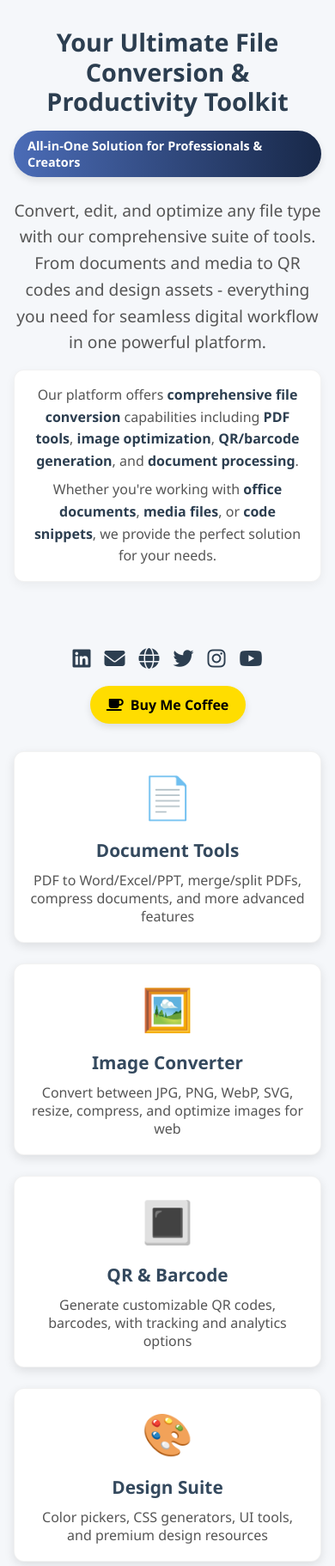
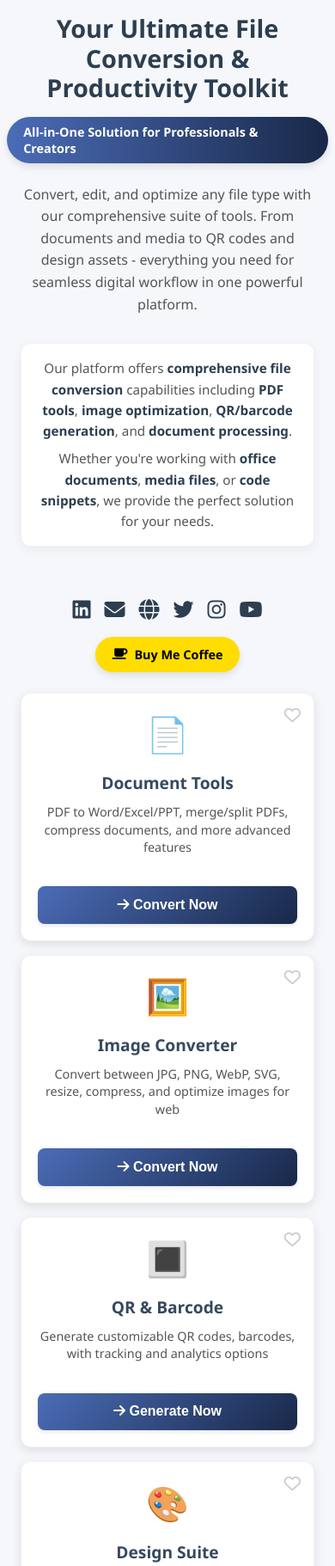
Before and after one commit to mukima1/site1, a plain HTML site: page index.html in a window 390 px wide. Shown: the top 1822 px of the page at 86% size. Drawn offline with Linux system fonts and the light colour scheme.

Commit message:
more designed

```diff
--- a/index.html
+++ b/index.html
@@ -29,7 +29,7 @@
       display: flex;
       flex-direction: column;
       align-items: center;
-      padding: 2rem 1rem;
+      padding: 1rem;
     }
     h1 {
       margin-bottom: 1rem;
@@ -37,41 +37,44 @@
       color: #2c3e50;
       text-align: center;
       animation: fadeInDown 0.8s ease;
-      font-size: 2.5rem;
+      font-size: clamp(1.8rem, 5vw, 2.5rem);
       line-height: 1.2;
+      padding: 0 1rem;
     }
     .tagline {
       display: inline-block;
       background: linear-gradient(90deg, #4b6cb7, #182848);
       color: white;
-      padding: 0.5rem 1rem;
+      padding: 0.5rem 1.2rem;
       border-radius: 50px;
-      font-size: 1rem;
+      font-size: clamp(0.9rem, 3vw, 1rem);
       font-weight: 600;
       margin-bottom: 1.5rem;
       box-shadow: 0 4px 8px rgba(0,0,0,0.1);
     }
     p.description {
       margin-bottom: 1rem;
-      font-size: 1.2rem;
+      font-size: clamp(1rem, 3vw, 1.2rem);
       color: #555;
       text-align: center;
       max-width: 800px;
       animation: fadeIn 1s ease;
       line-height: 1.6;
+      padding: 0 1rem;
     }
     .feature-description {
       background: white;
-      padding: 1.5rem;
+      padding: 1.2rem;
       border-radius: 12px;
-      margin-bottom: 2.5rem;
+      margin: 1rem 0 2rem;
       max-width: 800px;
+      width: calc(100% - 2rem);
       box-shadow: 0 4px 12px rgba(0,0,0,0.05);
       border: 1px solid rgba(0,0,0,0.05);
       animation: fadeIn 1s ease;
     }
     .feature-description p {
-      font-size: 1.1rem;
+      font-size: clamp(0.95rem, 3vw, 1.1rem);
       color: #555;
       text-align: center;
       line-height: 1.6;
@@ -86,46 +89,98 @@
     }
     .grid {
       display: grid;
-      gap: 1.5rem;
+      gap: 1.2rem;
       width: 100%;
       max-width: 960px;
       grid-template-columns: repeat(auto-fit, minmax(260px, 1fr));
       animation: fadeInUp 0.8s ease;
+      padding: 0 1rem;
     }
     .card {
       background: white;
-      padding: 1.8rem 1.5rem;
+      padding: 1.5rem;
       border-radius: 12px;
       box-shadow: 0 4px 12px rgb(0 0 0 / 0.1);
-      cursor: pointer;
       display: flex;
       flex-direction: column;
-      justify-content: center;
-      transition: transform 0.2s ease, box-shadow 0.2s ease;
+      justify-content: space-between;
+      transition: all 0.3s ease;
       user-select: none;
       border: 1px solid rgba(0,0,0,0.05);
+      position: relative;
+      overflow: hidden;
+      -webkit-tap-highlight-color: rgba(0,0,0,0.1);
     }
-    .card:hover {
-      transform: translateY(-5px);
-      box-shadow: 0 10px 20px rgb(0 0 0 / 0.15);
+    .card-content {
+      display: flex;
+      flex-direction: column;
+      flex-grow: 1;
     }
     .icon {
-      font-size: 3.5rem;
+      font-size: clamp(2.5rem, 8vw, 3.5rem);
       margin-bottom: 1rem;
       text-align: center;
       user-select: none;
     }
     .card h2 {
-      font-size: 1.5rem;
+      font-size: clamp(1.2rem, 4vw, 1.5rem);
       margin-bottom: 0.7rem;
       text-align: center;
       color: #34495e;
     }
     .card p {
-      font-size: 1rem;
+      font-size: clamp(0.9rem, 3vw, 1rem);
       color: #555;
       text-align: center;
-      line-height: 1.3;
+      line-height: 1.4;
+      margin-bottom: 1rem;
+    }
+    /* Call-to-Action Button */
+    .card-btn {
+      display: inline-block;
+      margin-top: 1.2rem;
+      padding: 0.7rem 1rem;
+      background: linear-gradient(135deg, #4b6cb7, #182848);
+      color: white;
+      border-radius: 8px;
+      text-align: center;
+      font-weight: 600;
+      font-size: 0.95rem;
+      transition: all 0.3s ease;
+      border: none;
+      cursor: pointer;
+      width: 100%;
+      box-shadow: 0 2px 5px rgba(0,0,0,0.1);
+      text-decoration: none;
+    }
+    .card-btn:hover, .card-btn:focus {
+      transform: translateY(-2px);
+      box-shadow: 0 5px 10px rgba(0,0,0,0.2);
+      background: linear-gradient(135deg, #3a56a0, #101f3d);
+    }
+    .card-btn:active {
+      transform: translateY(0);
+    }
+    /* Like Button */
+    .like-btn {
+      position: absolute;
+      top: 10px;
+      right: 10px;
+      background: none;
+      border: none;
+      cursor: pointer;
+      font-size: 1.2rem;
+      color: #ccc;
+      transition: all 0.3s ease;
+      z-index: 10;
+      padding: 5px;
+    }
+    .like-btn:hover {
+      color: #ff6b6b;
+    }
+    .like-btn.liked {
+      color: #ff4757;
+      animation: heartBeat 0.6s ease;
     }
     footer {
       margin-top: 3rem;
@@ -133,29 +188,27 @@
       color: #999;
       text-align: center;
       animation: fadeIn 1.5s ease;
+      padding: 0 1rem;
     }
-
     /* Social Media and Coffee Button */
     .social-coffee-container {
       display: flex;
       justify-content: center;
       align-items: center;
-      gap: 1.5rem;
-      margin: 2rem 0;
+      gap: 1.2rem;
+      margin: 1.5rem 0;
       flex-wrap: wrap;
       animation: fadeIn 1.2s ease;
+      padding: 0 1rem;
     }
-
     .social-icon {
-      font-size: 1.8rem;
+      font-size: clamp(1.5rem, 5vw, 1.8rem);
       color: #2c3e50;
       transition: transform 0.3s ease, color 0.3s ease;
     }
-
     .social-icon:hover {
       transform: translateY(-3px) scale(1.1);
     }
-
     .linkedin:hover { color: #0A66C2; }
     .email:hover { color: #D44638; }
     .website:hover { color: #4285F4; }
@@ -168,7 +221,6 @@
       -webkit-background-clip: text;
     }
     .youtube:hover { color: #FF0000; }
-
     .coffee-btn {
       display: inline-flex;
       align-items: center;
@@ -181,14 +233,13 @@
       font-weight: 600;
       box-shadow: 0 4px 8px rgba(0,0,0,0.1);
       transition: transform 0.3s ease, box-shadow 0.3s ease;
+      font-size: clamp(0.9rem, 3vw, 1rem);
     }
-
-    .coffee-btn:hover {
+    .coffee-btn:hover, .coffee-btn:focus {
       transform: translateY(-3px);
       box-shadow: 0 6px 12px rgba(0,0,0,0.15);
       color: #000;
     }
-
     /* YouTube Channel Card */
     .youtube-card {
       background: white;
@@ -196,13 +247,12 @@
       border-radius: 12px;
       box-shadow: 0 4px 12px rgb(0 0 0 / 0.1);
       max-width: 800px;
-      width: 100%;
+      width: calc(100% - 2rem);
       margin: 2rem auto;
       text-align: center;
       animation: fadeIn 1.2s ease;
       border: 1px solid rgba(0,0,0,0.05);
     }
-
     .youtube-card h2 {
       color: #FF0000;
       margin-bottom: 1rem;
@@ -210,13 +260,13 @@
       align-items: center;
       justify-content: center;
       gap: 0.5rem;
+      font-size: clamp(1.2rem, 4vw, 1.5rem);
     }
-
     .youtube-card p {
       margin-bottom: 1.5rem;
       color: #555;
+      font-size: clamp(0.95rem, 3vw, 1.1rem);
     }
-
     .youtube-btn {
       display: inline-flex;
       align-items: center;
@@ -228,20 +278,18 @@
       text-decoration: none;
       font-weight: 600;
       transition: transform 0.3s ease, box-shadow 0.3s ease;
+      font-size: clamp(0.9rem, 3vw, 1rem);
     }
-
-    .youtube-btn:hover {
+    .youtube-btn:hover, .youtube-btn:focus {
       transform: translateY(-3px);
       box-shadow: 0 6px 12px rgba(255, 0, 0, 0.2);
       color: white;
     }
-
     /* Animations */
     @keyframes fadeIn {
       from { opacity: 0; }
       to { opacity: 1; }
     }
-
     @keyframes fadeInDown {
       from {
         opacity: 0;
@@ -252,7 +300,6 @@
         transform: translateY(0);
       }
     }
-
     @keyframes fadeInUp {
       from {
         opacity: 0;
@@ -263,13 +310,19 @@
         transform: translateY(0);
       }
     }
-
+    @keyframes heartBeat {
+      0% { transform: scale(1); }
+      25% { transform: scale(1.3); }
+      50% { transform: scale(0.9); }
+      75% { transform: scale(1.2); }
+      100% { transform: scale(1); }
+    }
+    @keyframes pulse {
+      0% { transform: scale(1); }
+      50% { transform: scale(1.05); }
+      100% { transform: scale(1); }
+    }
     /* Card hover animations */
-    .card {
-      position: relative;
-      overflow: hidden;
-    }
-
     .card::after {
       content: '';
       position: absolute;
@@ -281,53 +334,41 @@
       transform: translateY(100%);
       transition: transform 0.4s ease;
     }
-
     .card:hover::after {
       transform: translateY(0);
     }
-
+    .card:hover .card-btn {
+      animation: pulse 1.5s infinite;
+    }
+    /* Mobile-specific styles */
     @media (max-width: 768px) {
-      h1 {
-        font-size: 2rem;
+      body {
+        padding: 1rem 0.5rem;
       }
-      .description {
-        font-size: 1.1rem;
+      .grid {
+        gap: 1rem;
+        grid-template-columns: repeat(auto-fit, minmax(240px, 1fr));
       }
-      .feature-description {
+      .card {
         padding: 1.2rem;
       }
-      .feature-description p {
+      .card-btn {
+        padding: 0.8rem;
         font-size: 1rem;
-      }
-    }
-
-    @media (max-width: 480px) {
-      h1 {
-        font-size: 1.8rem;
-      }
-      .tagline {
-        font-size: 0.9rem;
-      }
-      .description {
-        font-size: 1rem;
-      }
-      .card {
-        padding: 1.2rem 1rem;
-      }
-      .icon {
-        font-size: 3rem;
-      }
-      .card h2 {
-        font-size: 1.3rem;
       }
       .social-coffee-container {
         gap: 1rem;
       }
-      .social-icon {
-        font-size: 1.5rem;
+    }
+    @media (max-width: 480px) {
+      .grid {
+        grid-template-columns: 1fr;
       }
       .feature-description {
         padding: 1rem;
+      }
+      .youtube-card {
+        padding: 1.2rem;
       }
     }
   </style>
@@ -372,35 +413,88 @@
   </div>
 
   <div class="grid">
-    <div class="card" onclick="navigateTo('documents')">
+    <div class="card">
+      <div class="card-content">
+        <button class="like-btn" aria-label="Like this tool" onclick="toggleLike(this)">
+          <i class="far fa-heart"></i>
+        </button>
         <div class="icon">📄</div>
         <h2>Document Tools</h2>
         <p>PDF to Word/Excel/PPT, merge/split PDFs, compress documents, and more advanced features</p>
       </div>
-    <div class="card" onclick="navigateTo('images')">
+      <button class="card-btn" onclick="navigateTo('documents')">
+        <i class="fas fa-arrow-right"></i> Convert Now
+      </button>
+    </div>
+
+    <div class="card">
+      <div class="card-content">
+        <button class="like-btn" aria-label="Like this tool" onclick="toggleLike(this)">
+          <i class="far fa-heart"></i>
+        </button>
         <div class="icon">🖼️</div>
         <h2>Image Converter</h2>
         <p>Convert between JPG, PNG, WebP, SVG, resize, compress, and optimize images for web</p>
       </div>
-    <div class="card" onclick="navigateTo('qr-barcode')">
+      <button class="card-btn" onclick="navigateTo('images')">
+        <i class="fas fa-arrow-right"></i> Convert Now
+      </button>
+    </div>
+
+    <div class="card">
+      <div class="card-content">
+        <button class="like-btn" aria-label="Like this tool" onclick="toggleLike(this)">
+          <i class="far fa-heart"></i>
+        </button>
         <div class="icon">🔳</div>
         <h2>QR & Barcode</h2>
         <p>Generate customizable QR codes, barcodes, with tracking and analytics options</p>
       </div>
-    <div class="card" onclick="navigateTo('web-design')">
+      <button class="card-btn" onclick="navigateTo('qr-barcode')">
+        <i class="fas fa-arrow-right"></i> Generate Now
+      </button>
+    </div>
+
+    <div class="card">
+      <div class="card-content">
+        <button class="like-btn" aria-label="Like this tool" onclick="toggleLike(this)">
+          <i class="far fa-heart"></i>
+        </button>
         <div class="icon">🎨</div>
         <h2>Design Suite</h2>
         <p>Color pickers, CSS generators, UI tools, and premium design resources</p>
       </div>
-    <div class="card" onclick="navigateTo('office')">
+      <button class="card-btn" onclick="navigateTo('web-design')">
+        <i class="fas fa-arrow-right"></i> Design Now
+      </button>
+    </div>
+
+    <div class="card">
+      <div class="card-content">
+        <button class="like-btn" aria-label="Like this tool" onclick="toggleLike(this)">
+          <i class="far fa-heart"></i>
+        </button>
         <div class="icon">📊</div>
         <h2>Office Tools</h2>
         <p>Word to PDF/TXT/HTML, document to Markdown, resume builder, and templates</p>
       </div>
-    <div class="card" onclick="navigateTo('language')">
+      <button class="card-btn" onclick="navigateTo('office')">
+        <i class="fas fa-arrow-right"></i> Convert Now
+      </button>
+    </div>
+
+    <div class="card">
+      <div class="card-content">
+        <button class="like-btn" aria-label="Like this tool" onclick="toggleLike(this)">
+          <i class="far fa-heart"></i>
+        </button>
         <div class="icon">💻</div>
         <h2>Code Utilities</h2>
         <p>Encoding converters, code formatters, syntax highlighters, and validation tools</p>
+      </div>
+      <button class="card-btn" onclick="navigateTo('language')">
+        <i class="fas fa-arrow-right"></i> Transform Now
+      </button>
     </div>
   </div>
 
@@ -436,6 +530,22 @@
       window.location.href = path;
     } else {
       console.error('Navigation path not found for category:', category);
+    }
+  }
+
+  // Toggle like button state
+  function toggleLike(button) {
+    event.stopPropagation();
+    const icon = button.querySelector('i');
+    button.classList.toggle('liked');
+
+    if (button.classList.contains('liked')) {
+      icon.classList.remove('far');
+      icon.classList.add('fas');
+      // Here you could add an AJAX call to save the like to a database
+    } else {
+      icon.classList.remove('fas');
+      icon.classList.add('far');
     }
   }
 
@@ -477,8 +587,36 @@
       youtubeCard.style.transition = 'opacity 0.5s ease 0.6s, transform 0.5s ease 0.6s';
       observer.observe(youtubeCard);
     }
+
+    // Load liked state from localStorage
+    document.querySelectorAll('.like-btn').forEach(button => {
+      const card = button.closest('.card');
+      const cardTitle = card.querySelector('h2').textContent;
+      if (localStorage.getItem(`liked_${cardTitle}`)) {
+        button.classList.add('liked');
+        const icon = button.querySelector('i');
+        icon.classList.remove('far');
+        icon.classList.add('fas');
+      }
+
+      // Update like button to save to localStorage
+      button.onclick = function(e) {
+        e.stopPropagation();
+        const icon = this.querySelector('i');
+        this.classList.toggle('liked');
+
+        if (this.classList.contains('liked')) {
+          icon.classList.remove('far');
+          icon.classList.add('fas');
+          localStorage.setItem(`liked_${cardTitle}`, 'true');
+        } else {
+          icon.classList.remove('fas');
+          icon.classList.add('far');
+          localStorage.removeItem(`liked_${cardTitle}`);
+        }
+      };
+    });
   });
   </script>
-
 </body>
 </html>
```
Lines whose indentation alone changed are shown as unchanged.
